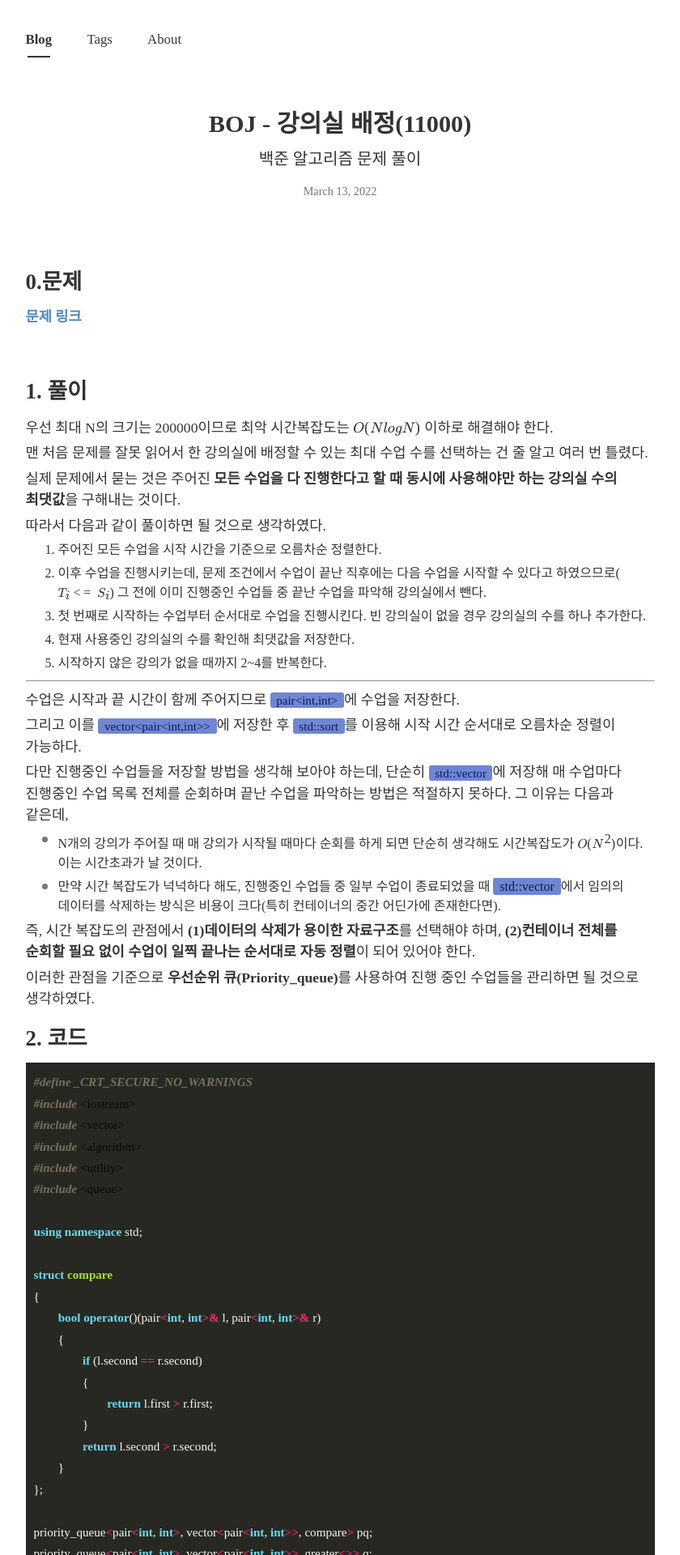
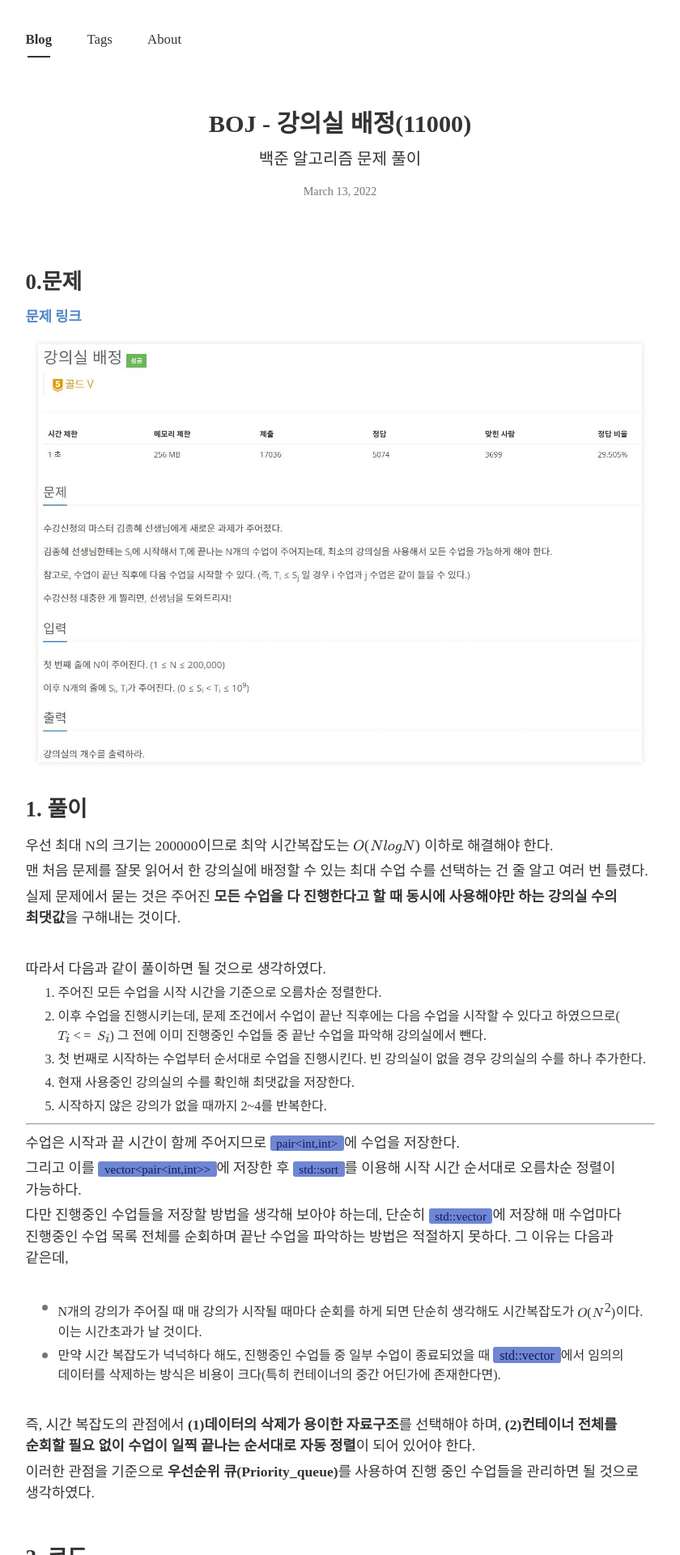
Before and after one commit to Hamsik2rang/Hamsik2rang.github.io, a Jekyll site: the page built from _posts/2022-03-13-BOJ-Solve-11000.md, in a window 1280 px wide. Shown: the top 1920 px of the page at 81% size, without its empty margins (220-1060 px from the left). Built offline with Jekyll 4.4.1, drawn with Linux system fonts in a browser that asks for light colours; nearby versions of some CDN libraries; some web fonts are replaced; formulas are drawn with MathJax 3; comment, search, counter and statistics services are not loaded.

Commit message:
이미지 경로 수정 및 개행 삽입

```diff
--- a/_posts/2022-03-13-BOJ-Solve-11000.md
+++ b/_posts/2022-03-13-BOJ-Solve-11000.md
@@ -12,7 +12,7 @@ use_math: True
 
 **[문제 링크](https://acmicpc.net/problem/11000)**
 
-![](../assets/img/posts/2022-03-13/BOJ-Solve-11000/img01.jpg)
+![]({{ site.baseurl }}/assets/img/posts/2022-03-13/BOJ-Solve-11000/img01.JPG)
 
 ## 1. 풀이
 
@@ -21,6 +21,8 @@ use_math: True
 맨 처음 문제를 잘못 읽어서 한 강의실에 배정할 수 있는 최대 수업 수를 선택하는 건 줄 알고 여러 번 틀렸다.
 
 실제 문제에서 묻는 것은 주어진 **모든 수업을 다 진행한다고 할 때 동시에 사용해야만 하는 강의실 수의 최댓값**을 구해내는 것이다.
+
+<br/>
 
 따라서 다음과 같이 풀이하면 될 것으로 생각하였다.
 
@@ -38,12 +40,18 @@ use_math: True
 
 다만 진행중인 수업들을 저장할 방법을 생각해 보아야 하는데, 단순히 `std::vector`에 저장해 매 수업마다 진행중인 수업 목록 전체를 순회하며 끝난 수업을 파악하는 방법은 적절하지 못하다. 그 이유는 다음과 같은데,
 
+<br/>
+
 * N개의 강의가 주어질 때 매 강의가 시작될 때마다 순회를 하게 되면 단순히 생각해도 시간복잡도가 $O(N^2)$이다. 이는 시간초과가 날 것이다.
 * 만약 시간 복잡도가 넉넉하다 해도, 진행중인 수업들 중 일부 수업이 종료되었을 때 `std::vector`에서 임의의 데이터를 삭제하는 방식은 비용이 크다(특히 컨테이너의 중간 어딘가에 존재한다면).
+
+<br/>
 
 즉, 시간 복잡도의 관점에서 **(1)데이터의 삭제가 용이한 자료구조**를 선택해야 하며, **(2)컨테이너 전체를 순회할 필요 없이 수업이 일찍 끝나는 순서대로 자동 정렬**이 되어 있어야 한다.
 
 이러한 관점을 기준으로 **우선순위 큐(Priority_queue)**를 사용하여 진행 중인 수업들을 관리하면 될 것으로 생각하였다.
+
+<br/>
 
 ## 2. 코드
 
@@ -111,4 +119,4 @@ int main()
 
 ## 3. 결과
 
-![](../assets/img/posts/2022-03-13/BOJ-Solve-11000/img02.jpg)
+![]({{ site.baseurl }}/assets/img/posts/2022-03-13/BOJ-Solve-11000/img02.JPG)
```
